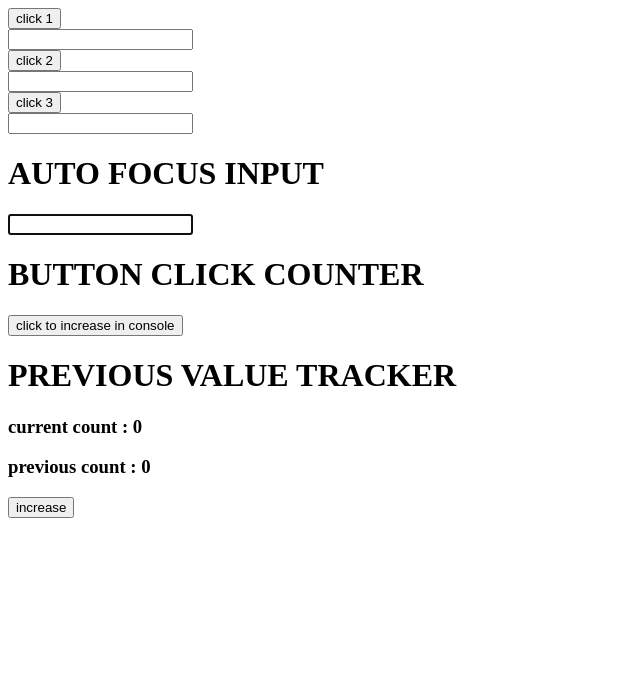
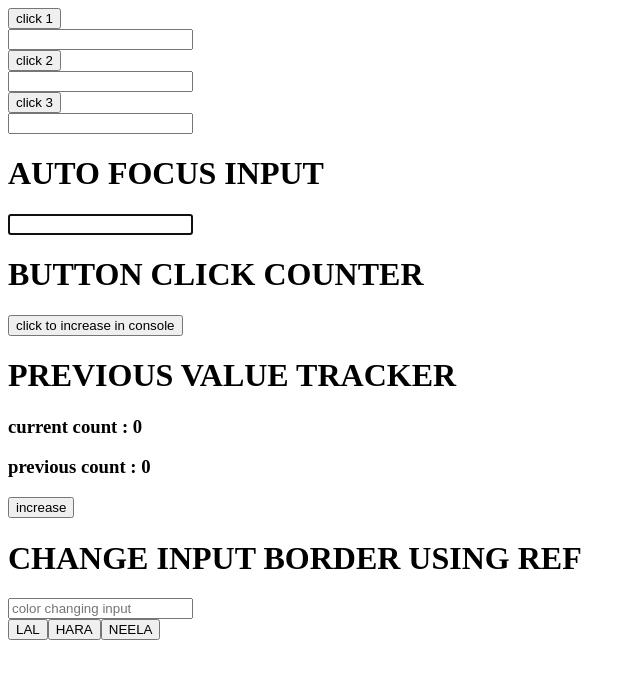
Before and after one commit to mdyasinreza1510/LEARNING_REACT, a React (Vite) app in the folder project1/: page / in a window 1280 px wide. Shown: the top 678 px of the page, without its empty margins (0-640 px from the left). Built offline with nearby package versions, Linux system fonts and the light colour scheme.

Commit message:
practiced a color changing brder for an input

```diff
--- a/project1/src/UseRef.jsx
+++ b/project1/src/UseRef.jsx
@@ -100,6 +100,37 @@ useEffect(()=>{
 },[count])
 
 
+
+
+//Q5..........................CHANGE INPUT BORDER USING REF..............
+
+const colorref=useRef();
+
+function red(){
+    colorref.current.style.border="5px solid red";
+     colorref.current.placeholder="LAL BORDER";
+}
+function green(){
+    colorref.current.style.border="5px solid green";
+     colorref.current.placeholder="HARA BORDER";
+}
+function blue(){
+    colorref.current.style.border="5px solid blue";
+    colorref.current.placeholder="NELA BORDER";
+}
+
+
+
+
+
+
+
+
+
+
+
+
+
     return(<>
 <div>
     <button onClick={handlenum}>click 1</button>
@@ -115,17 +146,29 @@ useEffect(()=>{
 </div>
 
 
-{/*Q1     AUTO FOCUS INPUT           */}
+{/*Q1 .........................AUTO FOCUS INPUT..................... */}
 <div>
     <h1>AUTO FOCUS INPUT</h1>
     <input ref={autofocusref} />
 </div>
 
+
+
+
+
+
+
 {/* .................................... BUTTON CLICK COUNTER........ */}
+
+
 <div>
     <h1> BUTTON CLICK COUNTER</h1>
     <button onClick={inc}> click to increase in console</button>
 </div>
+
+
+
+
 
 
 {/* ..................................PREVIOUS VALUE TRACKER..........*/}
@@ -136,6 +179,22 @@ useEffect(()=>{
     <h3>previous count : {preref.current}</h3>
     <button onClick={addcount}>increase</button>
 </div>
+
+
+
+
+
+
+
+
+{/* ...............................CHANGE INPUT BORDER USING REF..... */}
+<div>
+    <h1>CHANGE INPUT BORDER USING REF</h1>
+    <input ref={colorref}  placeholder='color changing input' /> <br />
+    <button onClick={red}> LAL</button>
+    <button onClick={green}> HARA</button>
+    <button onClick={blue}> NEELA</button>
+</div>
     </>);
 
 }
```
